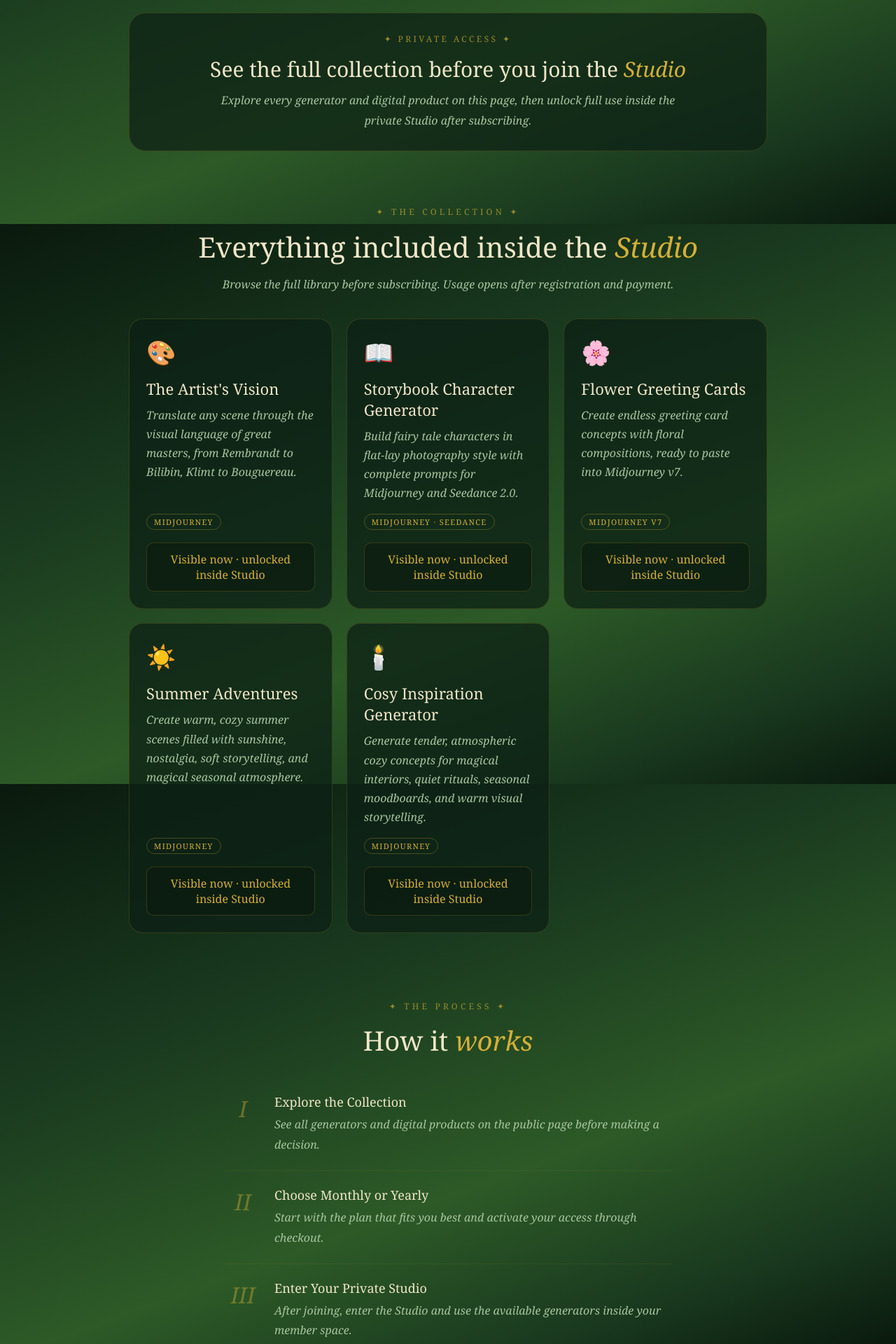
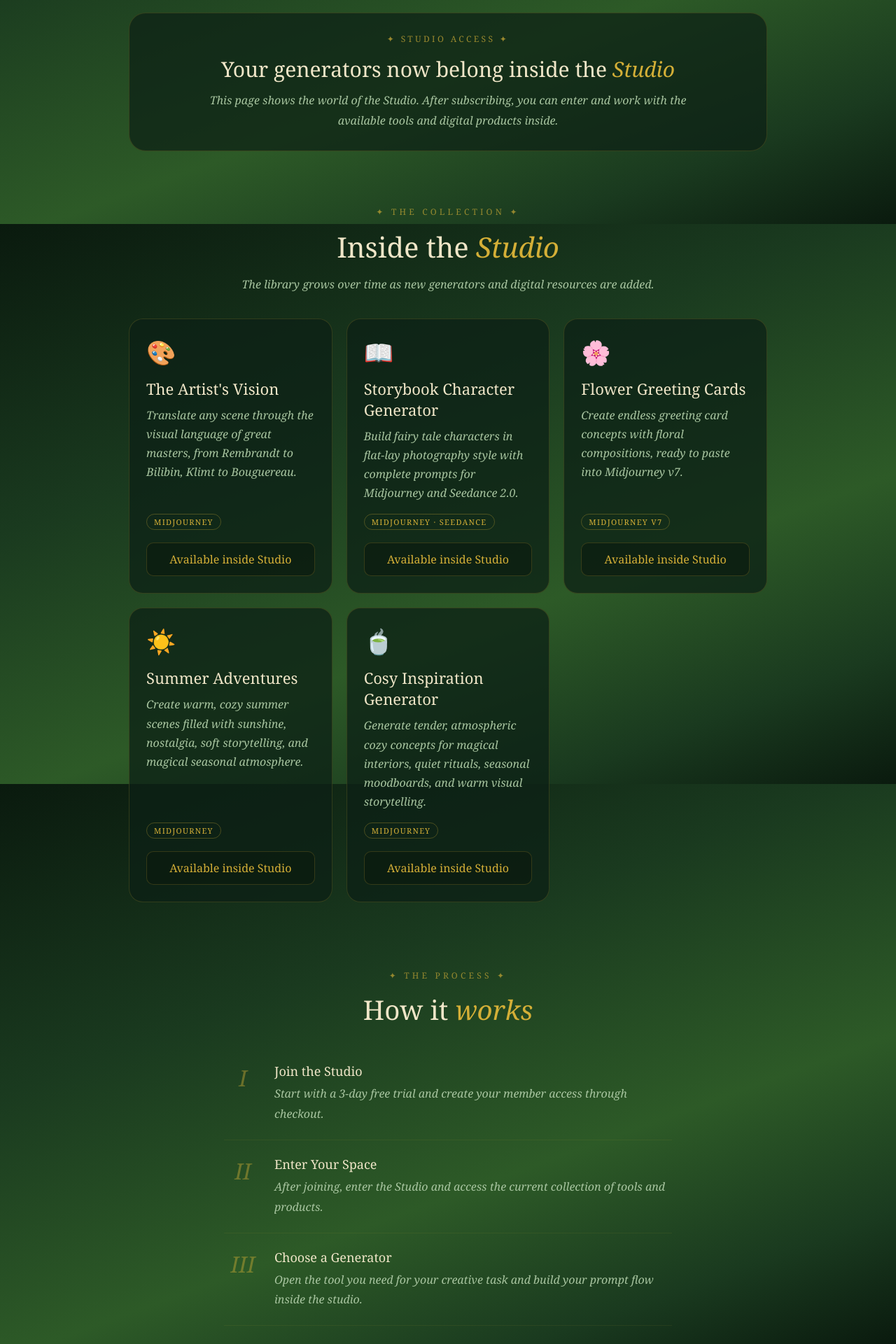
Before and after one commit to TatianaLychy/magicalstories, a Next.js app: page / in a window 1280 px wide. Shown: the part 480-2400 px from the top of the page at 70% size. Built offline with nearby package versions, Linux system fonts and the light colour scheme.

Commit message:
Update page.js

```diff
--- a/app/page.js
+++ b/app/page.js
@@ -37,7 +37,7 @@ const collection = [
   },
   {
     key: "cosy",
-    icon: "🕯️",
+    icon: "🍵",
     title: "Cosy Inspiration Generator",
     description:
       "Generate tender, atmospheric cozy concepts for magical interiors, quiet rituals, seasonal moodboards, and warm visual storytelling.",
@@ -216,7 +216,7 @@ export default function Page() {
               lineHeight: 1.7,
             }}
           >
-            A private studio for AI generators, prompt tools, and creative digital products for illustrators, animators, and storytellers.
+            A studio for AI generators, prompt tools, and creative digital products for illustrators, animators, and storytellers.
           </p>
 
           <div
@@ -279,10 +279,10 @@ export default function Page() {
                 marginBottom: 14,
               }}
             >
-              ✦ Private Access ✦
+              ✦ Studio Access ✦
             </div>
             <h2 style={{ margin: "0 0 10px", fontWeight: 400, fontSize: 30 }}>
-              See the full collection before you join the <span style={{ color: "#d4af37", fontStyle: "italic" }}>Studio</span>
+              Your generators now belong inside the <span style={{ color: "#d4af37", fontStyle: "italic" }}>Studio</span>
             </h2>
             <p
               style={{
@@ -293,7 +293,7 @@ export default function Page() {
                 lineHeight: 1.8,
               }}
             >
-              Explore every generator and digital product on this page, then unlock full use inside the private Studio after subscribing.
+              This page shows the world of the Studio. After subscribing, you can enter and work with the available tools and digital products inside.
             </p>
           </div>
         </section>
@@ -319,7 +319,7 @@ export default function Page() {
                 margin: 0,
               }}
             >
-              Everything included inside the <span style={{ color: "#d4af37", fontStyle: "italic" }}>Studio</span>
+              Inside the <span style={{ color: "#d4af37", fontStyle: "italic" }}>Studio</span>
             </h2>
             <p
               style={{
@@ -329,7 +329,7 @@ export default function Page() {
                 lineHeight: 1.8,
               }}
             >
-              Browse the full library before subscribing. Usage opens after registration and payment.
+              The library grows over time as new generators and digital resources are added.
             </p>
           </div>
 
@@ -401,7 +401,7 @@ export default function Page() {
                     textAlign: "center",
                   }}
                 >
-                  Visible now · unlocked inside Studio
+                  Available inside Studio
                 </div>
               </div>
             ))}
@@ -437,18 +437,18 @@ export default function Page() {
             {[
               [
                 "I",
-                "Explore the Collection",
-                "See all generators and digital products on the public page before making a decision.",
+                "Join the Studio",
+                "Start with a 3-day free trial and create your member access through checkout.",
               ],
               [
                 "II",
-                "Choose Monthly or Yearly",
-                "Start with the plan that fits you best and activate your access through checkout.",
+                "Enter Your Space",
+                "After joining, enter the Studio and access the current collection of tools and products.",
               ],
               [
                 "III",
-                "Enter Your Private Studio",
-                "After joining, enter the Studio and use the available generators inside your member space.",
+                "Choose a Generator",
+                "Open the tool you need for your creative task and build your prompt flow inside the studio.",
               ],
               [
                 "IV",
@@ -585,7 +585,7 @@ export default function Page() {
                 }}
               >
                 <li>Studio access</li>
-                <li>Full use of all 5 current generators</li>
+                <li>Full use of current generators</li>
                 <li>New tools added over time</li>
                 <li>Cancel anytime</li>
               </ul>
@@ -804,7 +804,7 @@ export default function Page() {
                 lineHeight: 1.8,
               }}
             >
-              Explore the collection publicly, then unlock full Studio use with your subscription.
+              Both plans include a 3-day free trial. Join first, then enter the Studio.
             </p>
 
             <div
```
